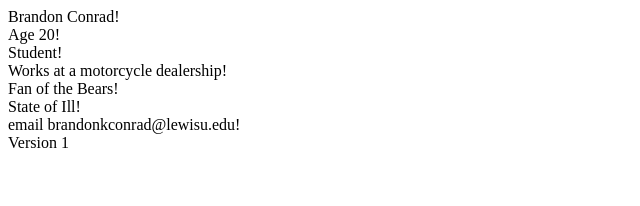
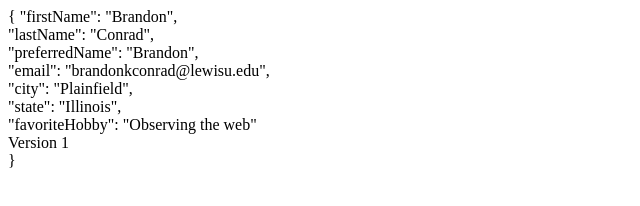
Before and after one commit to BrandonConrad/Brandon-Conrad-ejp, a plain HTML site: page index.html in a window 1280 px wide. Shown: the whole page, without its empty margins (0-640 px from the left). Drawn offline with Linux system fonts and the light colour scheme.

Commit message:
Version 3.

```diff
--- a/index.html
+++ b/index.html
@@ -4,14 +4,16 @@
     <title>Brandon</title>
 </head>
 <body>
-    Brandon Conrad!<br>
-    Age 20!<br>
-    Student!<br>
-    Works at a motorcycle dealership!<br>
-    Fan of the Bears!<br>
-    State of Ill!<br>
-    email brandonkconrad@lewisu.edu!<br>
-    Version 1
+    {
+        "firstName": "Brandon",<br>
+        "lastName": "Conrad",<br>
+        "preferredName": "Brandon",<br>
+        "email": "brandonkconrad@lewisu.edu",<br>
+        "city": "Plainfield",<br>
+        "state": "Illinois",<br>
+        "favoriteHobby": "Observing the web"<br>
+        Version 1<br>
+    }
 
 
 </body>
```
